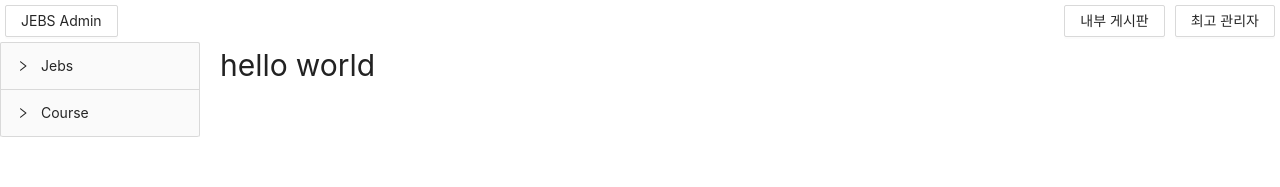
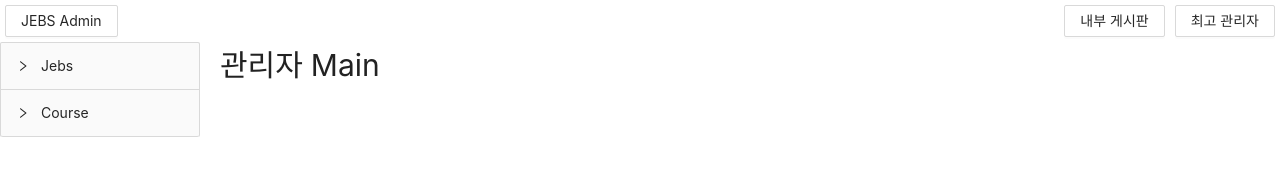
Before and after one commit to parkhojeong/react-nextjs-bolierplate, a Next.js app: page / in a window 1280 px wide. Shown: the top 187 px of the page. Built offline with nearby package versions, Linux system fonts and the light colour scheme.

Commit message:
홈화면 > 문구 수정

```diff
--- a/pages/index.tsx
+++ b/pages/index.tsx
@@ -8,7 +8,7 @@ const Container = styled.div`
 `;
 
 const index: React.FC = () => {
-  return <Container>hello world</Container>;
+  return <Container>관리자 Main</Container>;
 };
 
 export default index;
```
